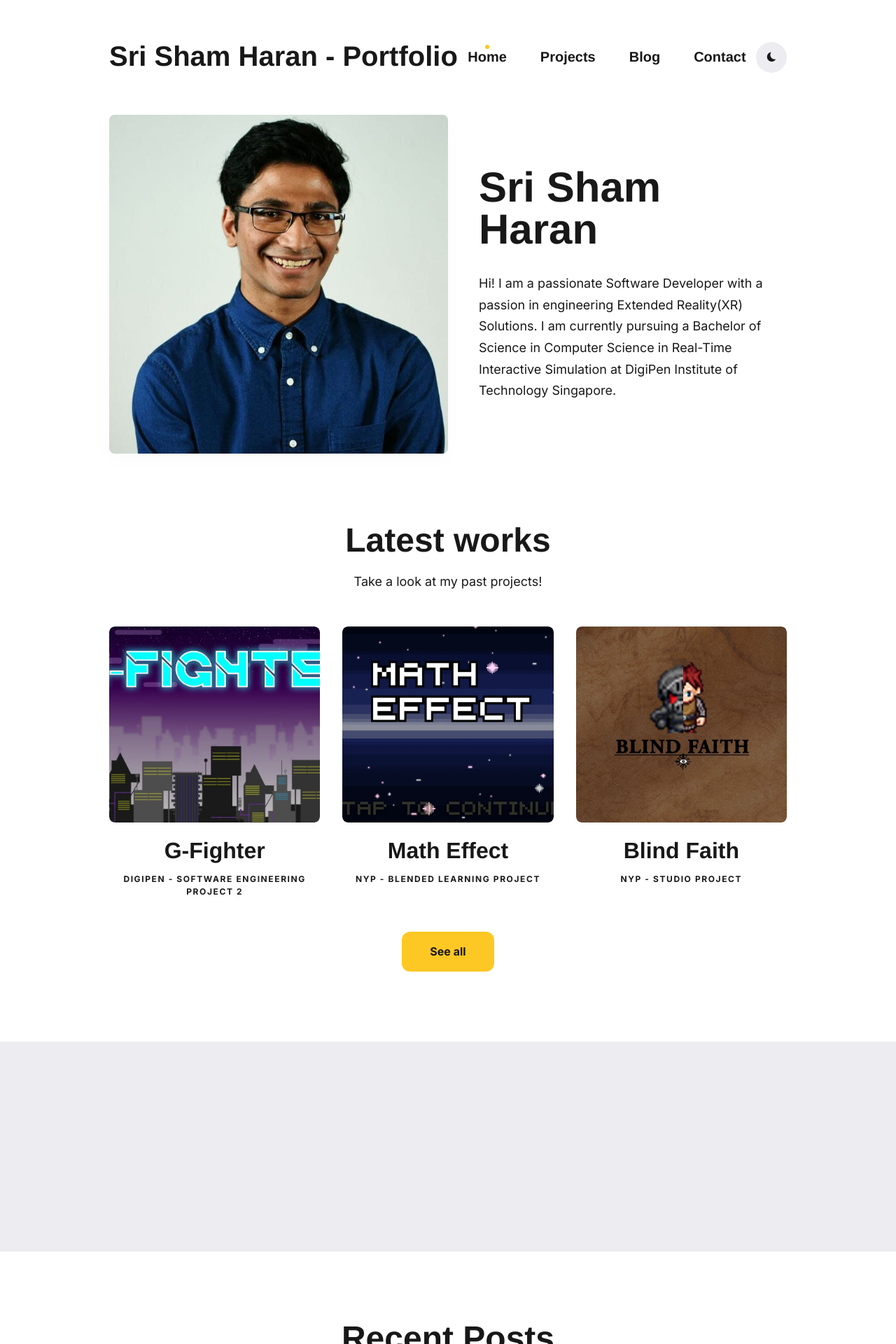
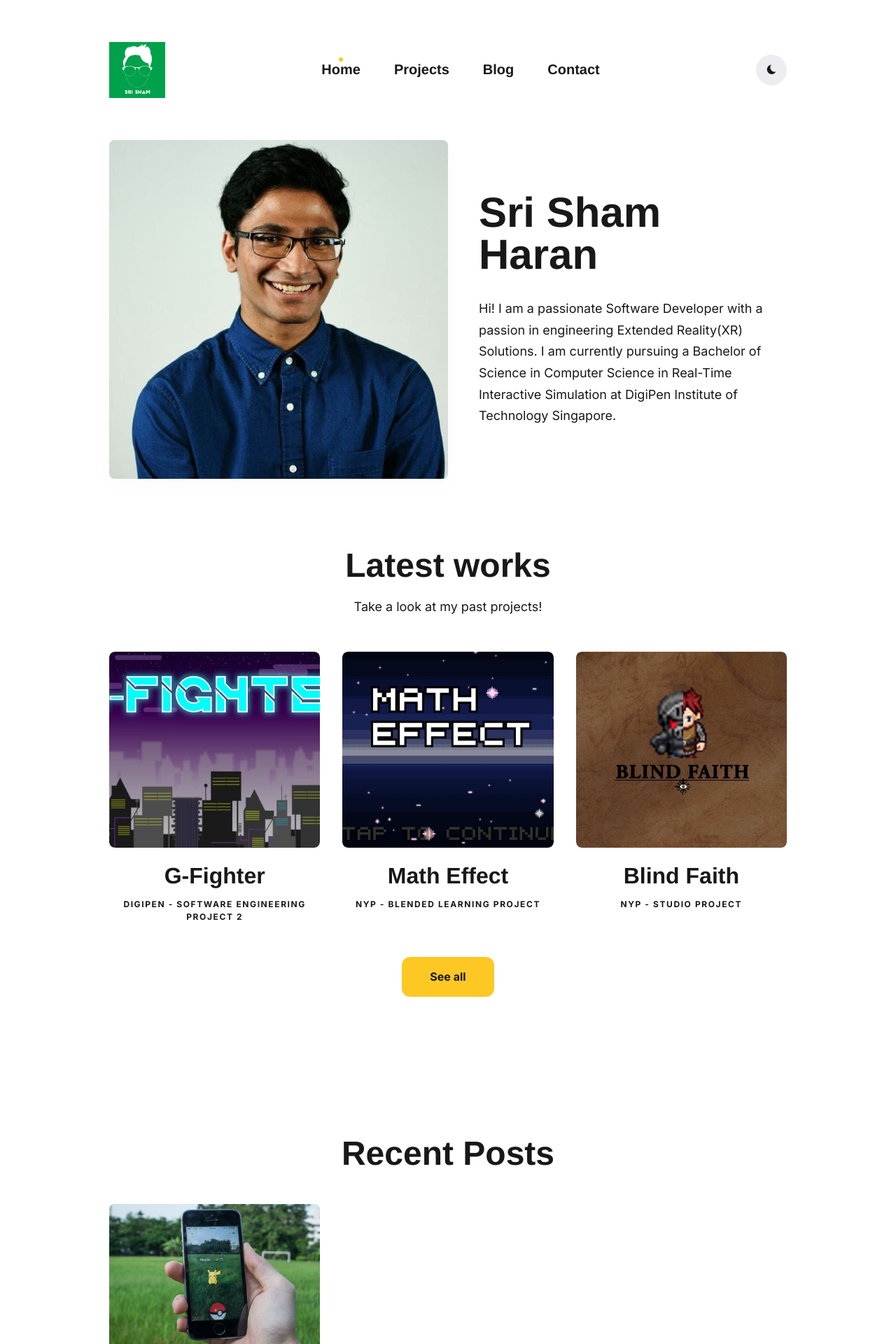
Before and after one commit to srishamharan/srishamharan.github.io, a Jekyll site: the page built from index.html, in a window 1280 px wide. Shown: the top 1920 px of the page at 70% size. Built offline with Jekyll 4.4.1, drawn with Linux system fonts in a browser that asks for light colours; nearby versions of some CDN libraries; some web fonts are replaced.

Commit message:
Remove testimonials section Change logo-link text to logo-link image

```diff
--- a/_data/settings.yml
+++ b/_data/settings.yml
@@ -1,7 +1,7 @@
 #-------------------------------
 # Site Settings
 title: Sri Sham Haran - Portfolio
-logo: #'/images/Logo.png'
+logo: '/images/Logo.png'
 description: This is the Portfolio site of Sri Sham Haran. XR Solutions Engineer | Software Engineer
 color_scheme: auto # You can choose three modes auto, light, and dark. By default, the auto mode is set, which means the user can choose the light or dark mode themself.
 
--- a/_sass/3-modules/_header.scss
+++ b/_sass/3-modules/_header.scss
@@ -29,7 +29,7 @@
 }
 
 .logo__image {
-  max-height: 50px;
+  max-height: 80px;
 }
 
 /* Nav */
--- a/index.html
+++ b/index.html
@@ -1,12 +1,11 @@
 ---
 layout: default
-image: '/images/01.jpg'
+image: '/images/Logo.png'
+title: Sri Sham Haran - Portfolio
 ---
 
 {% include section-hero.html %}
 
 {% include section-projects.html %}
 
-{% include section-testimonials.html %}
-
 {% include section-blog.html %}
```
